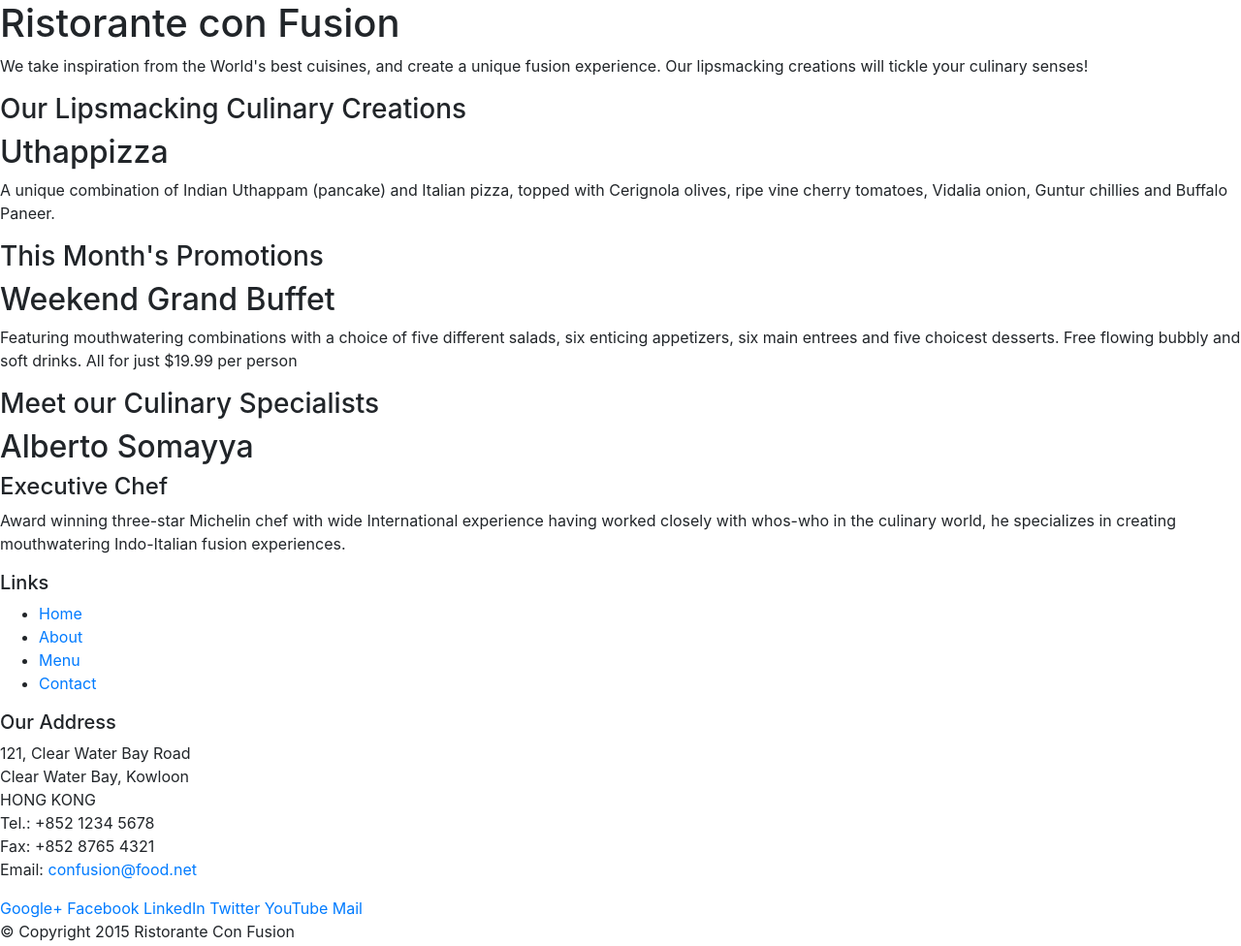
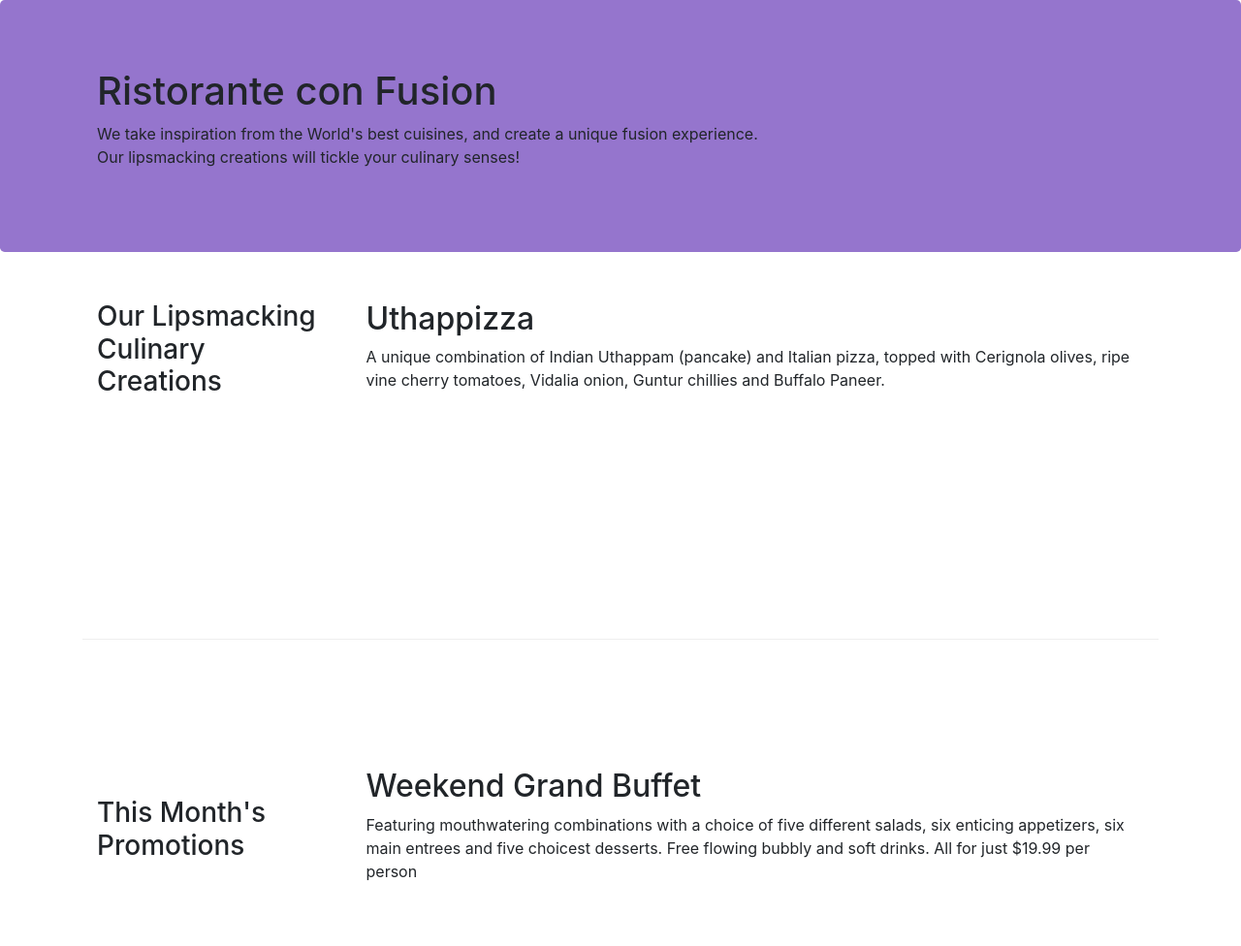
Before and after one commit to morisasy/conFusion-restaurant, a website: page index.html in a window 1280 px wide. Shown: the top 976 px of the page at 97% size. Drawn offline with nearby package versions, Linux system fonts and the light colour scheme.

Commit message:
first assignment

```diff
--- /dev/null
+++ b/css/styles.css
@@ -0,0 +1,28 @@
+.row-header {
+    margin: 0px auto;
+    padding: 0px auto;
+}
+
+.row-content {
+    margin: 0px auto;
+    padding: 50px 0px;
+    border-bottom: 1px ridge;
+    min-height: 400px;
+}
+.footer {
+    background-color: #D1C4E9;
+    margin: 0px auto;
+    padding: 20px 0px;
+}
+
+.jumbotron {
+    padding: 70px 30px 70px 30px;
+    margin: 0px auto;
+    background: #9575CD;
+}
+
+address {
+    font-size: 80%;
+    margin: 0px;
+    color: #0f0f0f;
+}
--- a/index.html
+++ b/index.html
@@ -9,51 +9,53 @@
 
     <!-- Bootstrap CSS -->
     <link rel="stylesheet" href="node_modules/bootstrap/dist/css/bootstrap.min.css">
+     <link rel="stylesheet" href="css/styles.css">
+    <link rel="shortcut icon"  src="img/favicon.ico"  type="image/x-icon" />
     <title>Ristorante Con Fusion</title>
 </head>
 
 <body>
 
-    <header>
-        <div>
-            <div>
-                <div>
+    <header class ="jumbotron">
+        <div class = "container">
+            <div class = "row row-header">
+                <div class = "col-12 col-sm-8">
                     <h1>Ristorante con Fusion</h1>
                     <p>We take inspiration from the World's best cuisines, and create a unique fusion experience. Our lipsmacking creations will tickle your culinary senses!</p>
                 </div>
-                <div>
+                <div class="col col-sm">
                 </div>
             </div>
         </div>
-    </header>
+    </header> <!-- header's end -->
 
-    <div>
-        <div>
-            <div>
+    <div class = "container "> <!-- outer most container start -->
+        <div class = "row row-content">
+            <div class="col-sm-4 col-md-3 flex-last align-items-center">
                 <h3>Our Lipsmacking Culinary Creations</h3>
             </div>
-            <div>
+            <div class = "col-sm col-md flex-first">
                 <h2>Uthappizza</h2>
                 <p>A unique combination of Indian Uthappam (pancake) and Italian pizza, topped with Cerignola olives, ripe vine cherry tomatoes, Vidalia onion, Guntur chillies and Buffalo Paneer.</p>
             </div>
         </div>
 
 
-        <div>
-            <div>
+        <div class = "row row-content align-items-center">
+            <div class="col-sm-4 col-md-3">
                 <h3>This Month's Promotions</h3>
             </div>
-            <div>
+            <div  class="col-sm col-md">
                 <h2>Weekend Grand Buffet</h2>
                 <p>Featuring mouthwatering combinations with a choice of five different salads, six enticing appetizers, six main entrees and five choicest desserts. Free flowing bubbly and soft drinks. All for just $19.99 per person </p>
             </div>
         </div>
 
-        <div>
-            <div>
+        <div class = "row row-content">
+            <div class="col-sm-4 col-md-3 flex-last align-items-center">
                 <h3>Meet our Culinary Specialists</h3>
             </div>
-            <div>
+            <div  class="col-sm col-md flex-first">
                 <h2>Alberto Somayya</h2>
                 <h4>Executive Chef</h4>
                 <p>Award winning three-star Michelin chef with wide International experience having worked closely with whos-who in the culinary world, he specializes in creating mouthwatering Indo-Italian fusion experiences. </p>
@@ -61,19 +63,19 @@
         </div>
     </div>
 
-    <footer>
-        <div>
-            <div>
-                <div>
+    <footer class = "footer">
+        <div class = "container">
+            <div class = "row">
+                <div class = "col-5 col-sm-2">
                     <h5>Links</h5>
-                    <ul>
+                    <ul class = "list-unstyled">
                         <li><a href="#">Home</a></li>
                         <li><a href="#">About</a></li>
                         <li><a href="#">Menu</a></li>
                         <li><a href="#">Contact</a></li>
                     </ul>
                 </div>
-                <div>
+                <div class = "col-6 col-sm-5">
                     <h5>Our Address</h5>
                     <address>
 		              121, Clear Water Bay Road<br>
@@ -84,8 +86,8 @@
 		              Email: <a href="mailto:confusion@food.net">confusion@food.net</a>
 		           </address>
                 </div>
-                <div>
-                    <div>
+                <div  class = "col col-sm-4 align-self-center">
+                    <div style = "text-align: center">
                         <a href="http://google.com/+">Google+</a>
                         <a href="http://www.facebook.com/profile.php?id=">Facebook</a>
                         <a href="http://www.linkedin.com/in/">LinkedIn</a>
@@ -95,8 +97,8 @@
                     </div>
                 </div>
            </div>
-           <div>
-                <div>
+           <div class = "row justify-content-center">
+                <div class = "col-auto">
                     <p>© Copyright 2015 Ristorante Con Fusion</p>
                 </div>
            </div>
```
Also changed, not shown: aboutus.html (added, +104 -0 lines), img/favicon.ico (added), img/myicon.ico (added).
